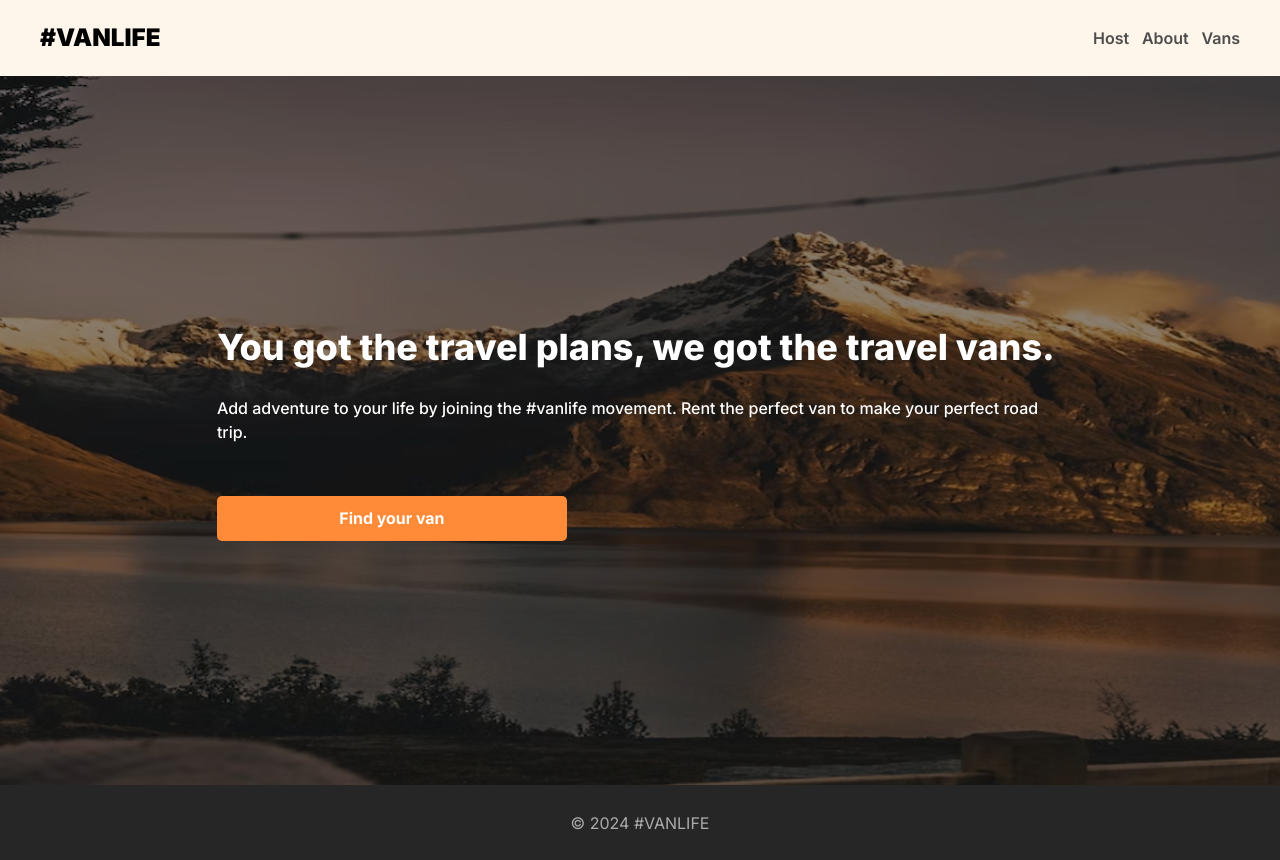
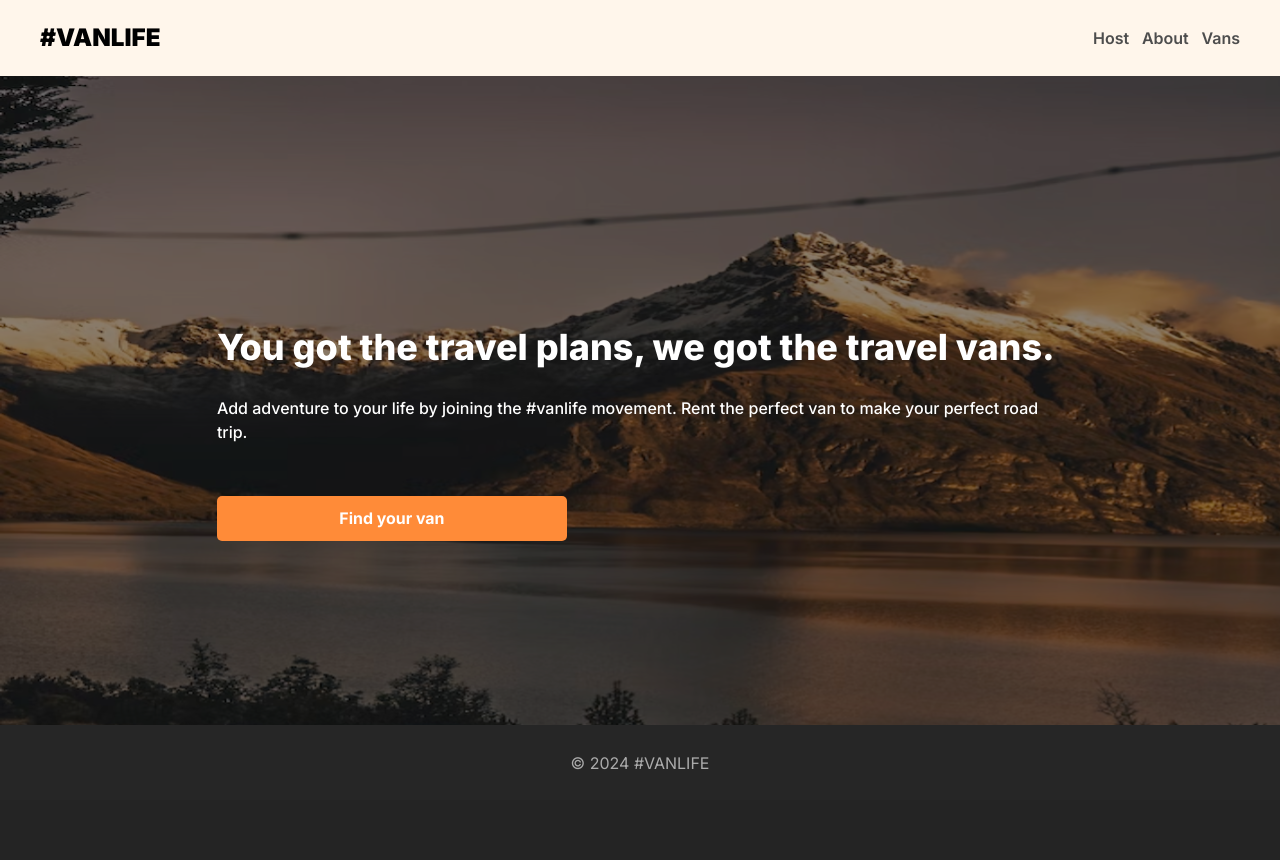
Before and after one commit to KMusyimi/vanlife-r6, a React (Vite) app: page / in a window 1280 px wide. Built offline with nearby package versions, Linux system fonts and the light colour scheme; what miragejs would draw is missing.

Commit message:
added accessibility

```diff
--- a/src/App.css
+++ b/src/App.css
@@ -532,6 +532,8 @@ p, a, li {
 }
 
 .footer {
+    position: sticky;
+    bottom: 0;
     padding: 1.605em 0;
     text-align: center;
     text-transform: uppercase;
```
